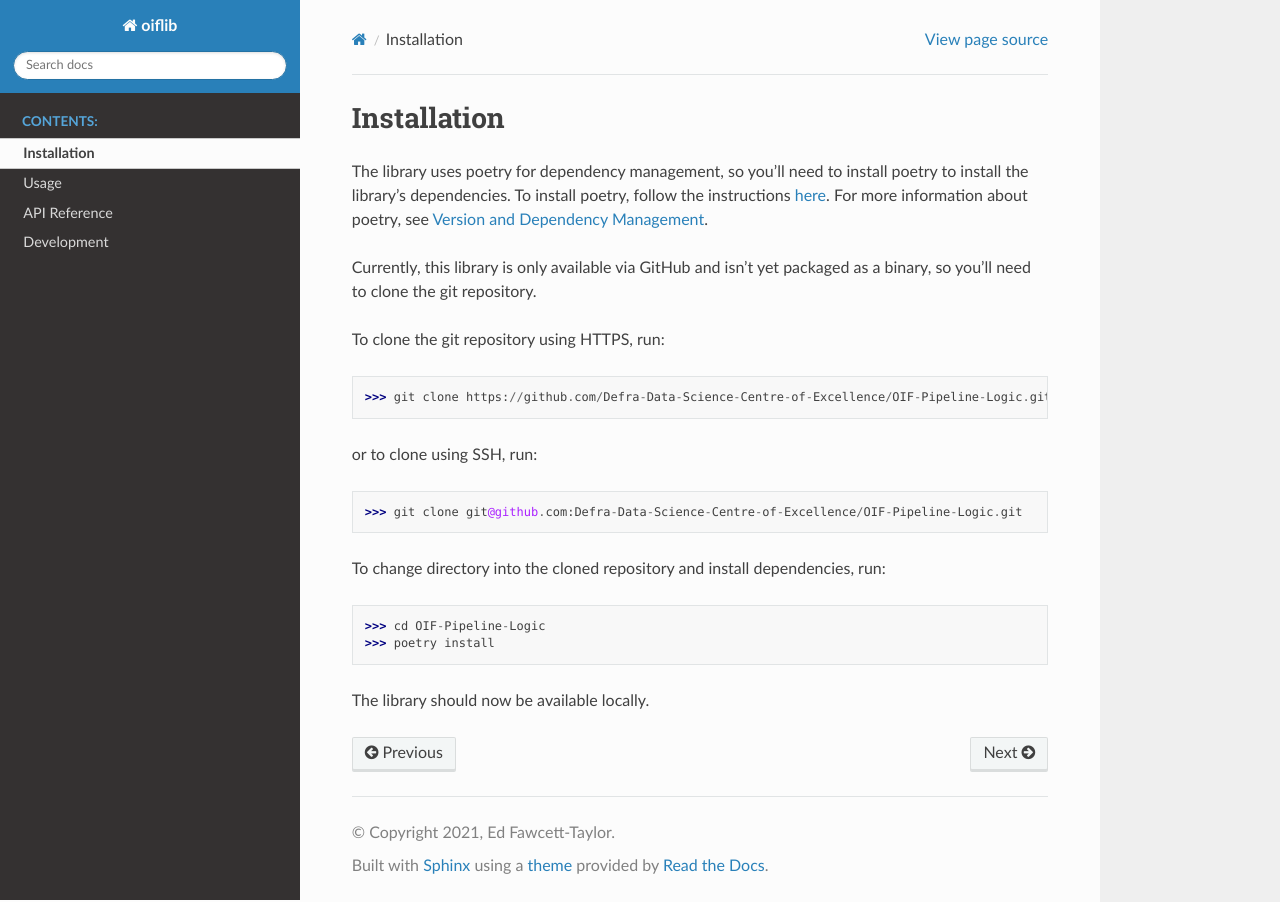
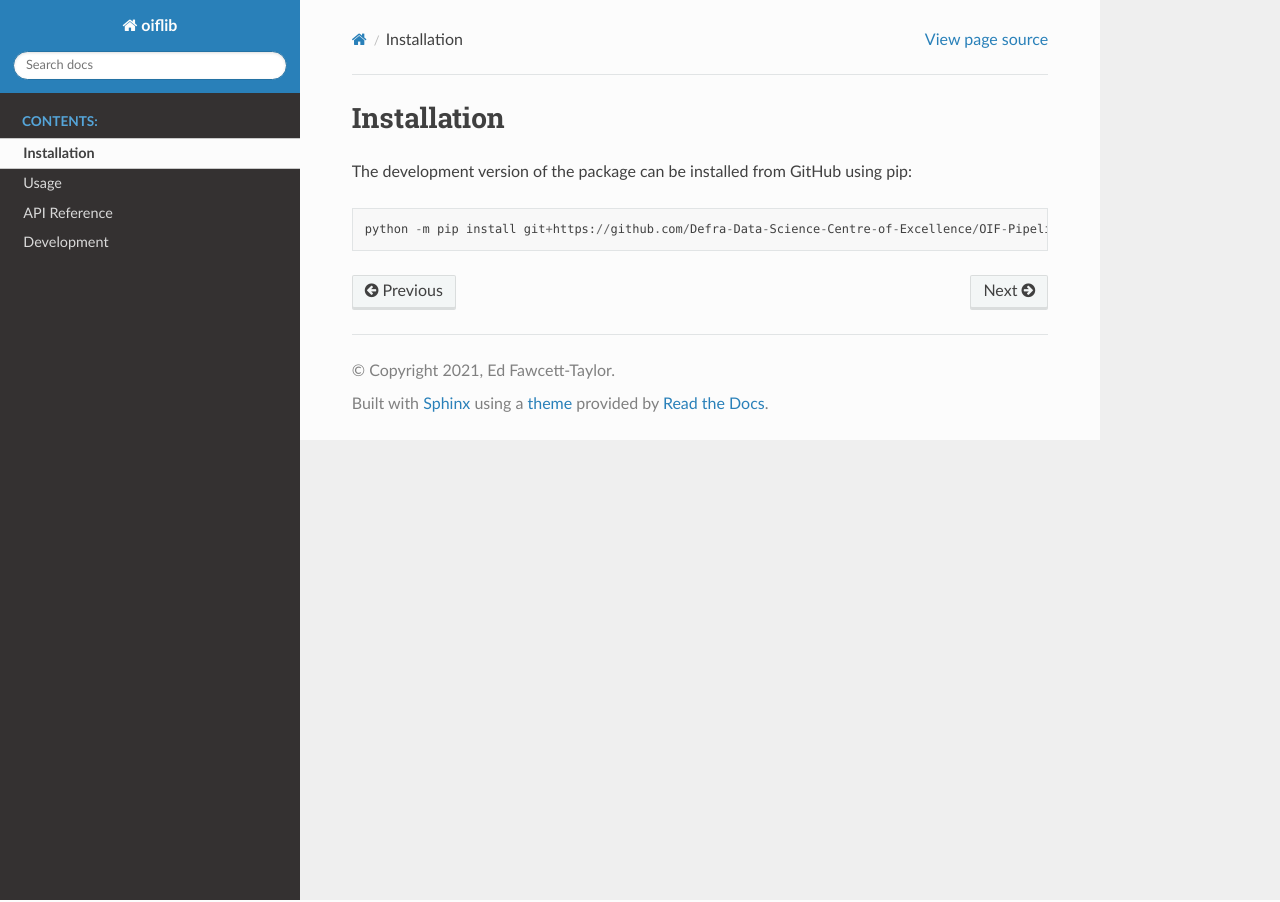
Before and after one commit to Defra-Data-Science-Centre-of-Excellence/oiflib, a Sphinx documentation site: the page built from docs/source/installation.rst, in a window 1280 px wide. Built offline with Sphinx 7.4.7 and the Read the Docs theme 2.0.0, drawn with Linux system fonts in a browser that asks for light colours.

Commit message:
update installation guidance

```diff
--- a/docs/source/installation.rst
+++ b/docs/source/installation.rst
@@ -1,26 +1,6 @@
 Installation
 ============
 
-The library uses poetry for dependency management, so you'll need to install
-poetry to install the library's dependencies. To install poetry, follow the
-instructions here_. For more information about poetry, see :ref:`version-and-dependency-management-label`.
+The development version of the package can be installed from GitHub using pip::
 
-.. _here: https://python-poetry.org/docs/#installation
-
-Currently, this library is only available via GitHub and isn't yet packaged as a binary,
-so you'll need to clone the git repository.
-
-To clone the git repository using HTTPS, run:
-
->>> git clone https://github.com/Defra-Data-Science-Centre-of-Excellence/OIF-Pipeline-Logic.git
-
-or to clone using SSH, run:
-
->>> git clone git@github.com:Defra-Data-Science-Centre-of-Excellence/OIF-Pipeline-Logic.git
-
-To change directory into the cloned repository and install dependencies, run:
-
->>> cd OIF-Pipeline-Logic
->>> poetry install
-
-The library should now be available locally.
+    python -m pip install git+https://github.com/Defra-Data-Science-Centre-of-Excellence/OIF-Pipeline-Logic.git@develop
```
Also changed, not shown: README.md (+6 -0 lines).
